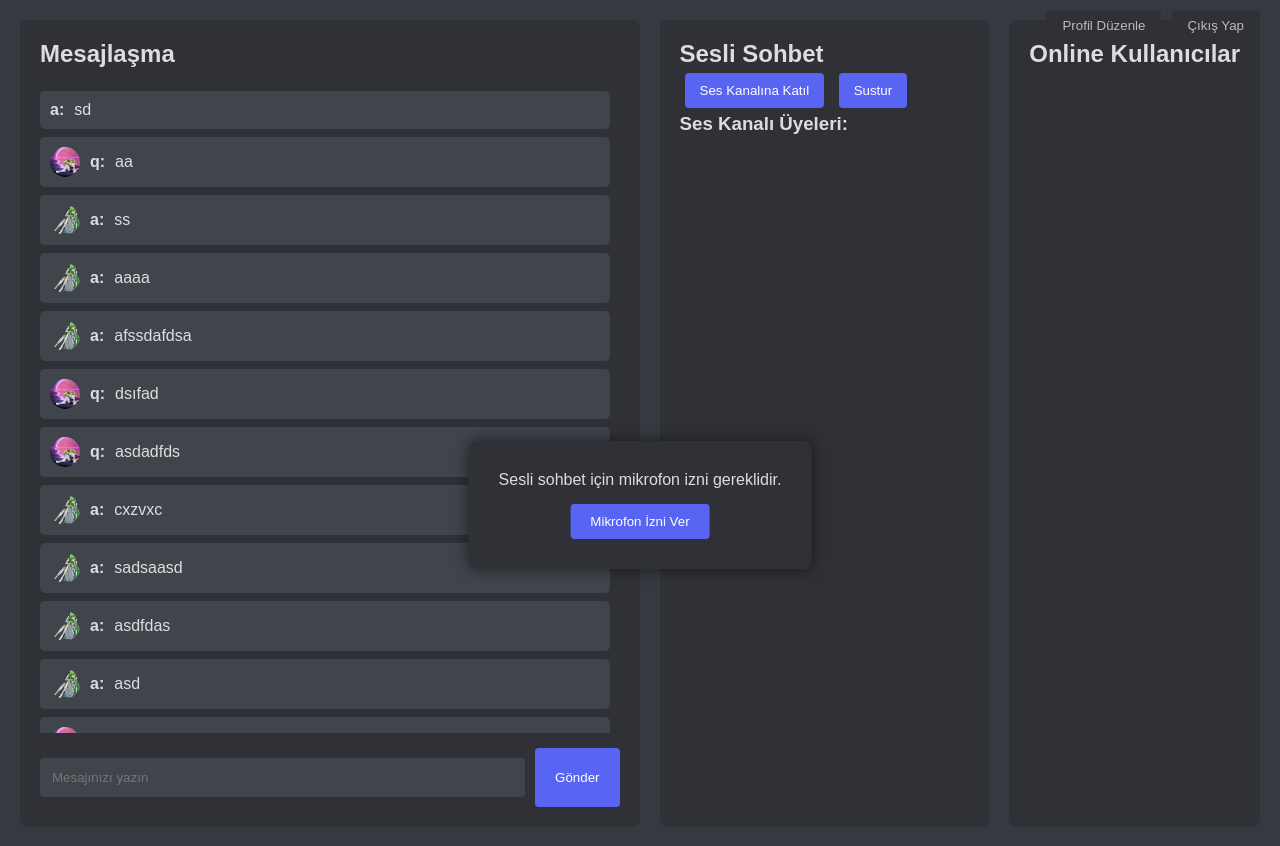
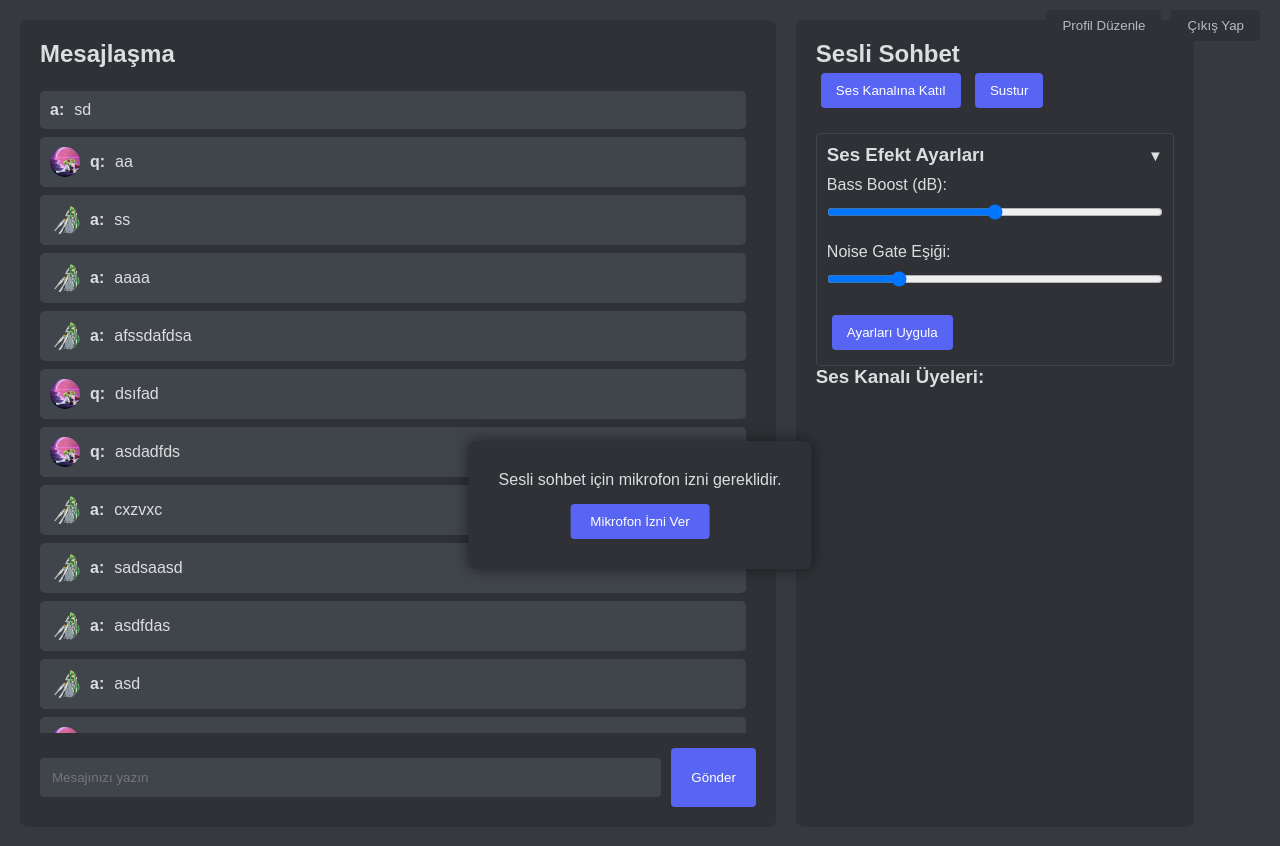
Before and after one commit to Berke-aras/SesliSohbetUygulamas-, a Flask app: page / in a window 1280 px wide. Shown: the top 846 px of the page. Run offline with Flask 3, Linux system fonts and the light colour scheme; a user stored in the database is signed in; some libraries are stand-ins or nearby versions.

Commit message:
mikrafon bass ve noise gate update

```diff
--- a/static/script.js
+++ b/static/script.js
@@ -1,5 +1,6 @@
 const socket = io();
 let remoteUserInfo = {};
+
 // Mesaj gönderme
 document.getElementById("send").addEventListener("click", () => {
     let message = document.getElementById("message").value;
@@ -88,6 +89,56 @@ async function enumerateDevices() {
     });
 }
 
+// Yeni: Ses efektlerini uygulayan fonksiyon
+function applyAudioEffects(stream) {
+    const audioContext = new AudioContext();
+    const source = audioContext.createMediaStreamSource(stream);
+
+    // Slider değerlerini oku
+    const bassGainValue = parseFloat(
+        document.getElementById("bass-gain").value
+    );
+    const noiseThresholdValue = parseFloat(
+        document.getElementById("noise-threshold").value
+    );
+
+    // Bass Boost filtresi
+    const bassFilter = audioContext.createBiquadFilter();
+    bassFilter.type = "lowshelf";
+    bassFilter.frequency.value = 150; // 150 Hz civarı
+    bassFilter.gain.value = bassGainValue; // Slider değeri
+
+    // Noise Gate işlemi için ScriptProcessorNode
+    const processor = audioContext.createScriptProcessor(2048, 1, 1);
+    processor.onaudioprocess = (event) => {
+        const input = event.inputBuffer.getChannelData(0);
+        const output = event.outputBuffer.getChannelData(0);
+        let sum = 0;
+        for (let i = 0; i < input.length; i++) {
+            sum += input[i] * input[i];
+        }
+        const rms = Math.sqrt(sum / input.length);
+        if (rms < noiseThresholdValue) {
+            for (let i = 0; i < input.length; i++) {
+                output[i] = 0;
+            }
+        } else {
+            for (let i = 0; i < input.length; i++) {
+                output[i] = input[i];
+            }
+        }
+    };
+
+    const destination = audioContext.createMediaStreamDestination();
+
+    // Ses zinciri: source -> bassFilter -> processor -> destination
+    source.connect(bassFilter);
+    bassFilter.connect(processor);
+    processor.connect(destination);
+
+    return destination.stream;
+}
+
 async function startVoice() {
     // Giriş ve çıkış cihazlarını seçen HTML elemanlarını al
     const inputSelect = document.getElementById("input-device");
@@ -109,6 +160,8 @@ async function startVoice() {
     // Mikrofon akışını başlat
     try {
         localStream = await navigator.mediaDevices.getUserMedia(constraints);
+        // Yeni eklenen efektler: Dip ses egelleyici ve gürültü kesici
+        localStream = applyAudioEffects(localStream);
     } catch (e) {
         console.error("Ses akışı alınamadı:", e);
         document.getElementById("voice-status").innerText =
@@ -224,7 +277,6 @@ function createPeerConnection(peerId, isOfferer) {
                     ? remoteUserInfo[peerId].username
                     : "Kullanıcı " + peerId;
             label.innerText = "Kullanıcı: " + username;
-            label.innerText = "Kullanıcı: " + username;
             label.classList.add("user-label");
             container.appendChild(label);
 
@@ -253,6 +305,10 @@ function createPeerConnection(peerId, isOfferer) {
         }
         // Remote stream’i ses elementine ata
         audioElement.srcObject = event.streams[0];
+        let profileImgElement = container.querySelector("img");
+        if (profileImgElement) {
+            monitorAudio(audioElement, profileImgElement);
+        }
     };
 
     if (isOfferer) {
@@ -339,3 +395,54 @@ async function startVoiceWithCustomEcho() {
     localStream = destination.stream; // İşlenmiş akışı kullan
     socket.emit("join_voice", { room: room });
 }
+
+function monitorAudio(audioElement, profileImgElement) {
+    const audioContext = new AudioContext();
+    const source = audioContext.createMediaElementSource(audioElement);
+    const analyser = audioContext.createAnalyser();
+    analyser.fftSize = 2048;
+    source.connect(analyser);
+    analyser.connect(audioContext.destination);
+
+    const dataArray = new Uint8Array(analyser.fftSize);
+    setInterval(() => {
+        analyser.getByteTimeDomainData(dataArray);
+        let sum = 0;
+        for (let i = 0; i < dataArray.length; i++) {
+            let sample = dataArray[i] / 128 - 1;
+            sum += sample * sample;
+        }
+        let rms = Math.sqrt(sum / dataArray.length);
+        // Eşik değeri: (örneğin 0.1) üzerinde konuşma tespiti
+        if (rms > 0.1) {
+            profileImgElement.classList.add("speaking");
+        } else {
+            profileImgElement.classList.remove("speaking");
+        }
+    }, 100); // Her 100ms de kontrol ediliyor
+}
+
+document
+    .getElementById("apply-audio-settings")
+    .addEventListener("click", () => {
+        if (localStream) {
+            // Yeni efektleri uygulamak için mevcut akışı yeniden işleyin
+            localStream = applyAudioEffects(localStream);
+            alert("Yeni ses ayarları uygulandı!");
+        }
+    });
+
+document
+    .getElementById("audio-settings-toggle")
+    .addEventListener("click", function () {
+        var content = document.getElementById("audio-settings-content");
+        content.classList.toggle("collapsed");
+
+        // İkonu değiştirme
+        var icon = document.getElementById("toggle-icon");
+        if (content.classList.contains("collapsed")) {
+            icon.textContent = "►"; // Kapalı durum ikonu
+        } else {
+            icon.textContent = "▼"; // Açık durum ikonu
+        }
+    });
--- a/static/style.css
+++ b/static/style.css
@@ -1,14 +1,31 @@
+/* CSS: Geliştirilmiş Chat Uygulaması Stilleri */
+
+/* Custom Properties: Renk, boyut ve geçiş ayarları */
+:root {
+    --primary-bg: #36393f;
+    --secondary-bg: #2f3136;
+    --accent-bg: #40444b;
+    --primary-color: #dcddde;
+    --secondary-color: #b9bbbe;
+    --blue: #5865f2;
+    --blue-hover: #4752c4;
+    --link-color: #00aff4;
+    --border-radius: 4px;
+    --padding: 12px;
+    --transition: background 0.2s ease;
+}
+
 /* Genel Stiller */
 * {
     margin: 0;
     padding: 0;
     box-sizing: border-box;
-    font-family: "Arial", sans-serif;
+    font-family: Arial, sans-serif;
 }
 
 body {
-    background-color: #36393f;
-    color: #dcddde;
+    background-color: var(--primary-bg);
+    color: var(--primary-color);
     min-height: 100vh;
     display: flex;
     flex-wrap: wrap;
@@ -132,17 +149,18 @@ body {
 }
 
 #voice-container button {
-    background: #5865f2;
-    color: white;
+    background: var(--blue);
+    color: #fff;
     border: none;
     padding: 10px 15px;
     margin: 5px;
-    border-radius: 4px;
+    border-radius: var(--border-radius);
     cursor: pointer;
+    transition: var(--transition);
 }
 
 #voice-container button:hover {
-    background: #4752c4;
+    background: var(--blue-hover);
 }
 
 #device-selection {
@@ -150,18 +168,18 @@ body {
 }
 
 select {
-    background: #40444b;
-    color: white;
+    background: var(--accent-bg);
+    color: #fff;
     border: none;
     padding: 8px;
     margin: 5px 0;
-    border-radius: 4px;
+    border-radius: var(--border-radius);
     width: 100%;
 }
 
 /* Online Kullanıcılar */
 #online-container {
-    background: #2f3136;
+    background: var(--secondary-bg);
     border-radius: 8px;
     padding: 20px;
     min-width: 200px;
@@ -191,28 +210,146 @@ input[type="text"],
 input[type="password"],
 input[type="file"] {
     width: 100%;
-    padding: 12px;
+    padding: var(--padding);
     margin: 10px 0;
-    background: #40444b;
+    background: var(--accent-bg);
     border: none;
-    border-radius: 4px;
-    color: white;
+    border-radius: var(--border-radius);
+    color: #fff;
 }
 
 button[type="submit"] {
-    background: #5865f2;
-    color: white;
+    background: var(--blue);
+    color: #fff;
     border: none;
     padding: 12px 20px;
     margin-top: 15px;
-    border-radius: 4px;
+    border-radius: var(--border-radius);
     cursor: pointer;
     width: 100%;
 }
 
 a {
-    color: #00aff4;
+    color: var(--link-color);
     text-decoration: none;
+}
+
+.speaking {
+    border: 2px solid green;
+    border-radius: 50%;
+}
+
+--- Ses Efekt Ayarları Bölümü --- #audio-settings {
+    margin-top: 20px;
+    padding: 10px;
+    background: var(--secondary-bg);
+    border: 1px solid var(--accent-bg);
+    border-radius: var(--border-radius);
+}
+
+#audio-settings h3 {
+    margin-bottom: 10px;
+    color: var(--primary-color);
+}
+
+#audio-settings label {
+    display: block;
+    margin-bottom: 5px;
+    color: var(--primary-color);
+}
+
+#audio-settings input[type="range"] {
+    width: 100%;
+    margin: 5px 0;
+}
+
+#audio-settings span {
+    display: inline-block;
+    min-width: 30px;
+    text-align: right;
+    color: var(--primary-color);
+}
+
+#apply-audio-settings {
+    background: var(--blue);
+    color: #fff;
+    border: none;
+    padding: var(--padding);
+    border-radius: var(--border-radius);
+    cursor: pointer;
+    margin-top: 10px;
+    transition: var(--transition);
+}
+
+#apply-audio-settings:hover {
+    background: var(--blue-hover);
+}
+
+/* --- Ses Efekt Ayarları Collapsible Bölümü --- */
+#audio-settings {
+    margin-top: 20px;
+    background: var(--secondary-bg);
+    border: 1px solid var(--accent-bg);
+    border-radius: var(--border-radius);
+    padding: 10px;
+}
+
+.collapsible-header {
+    cursor: pointer;
+    display: flex;
+    justify-content: space-between;
+    align-items: center;
+    color: var(--primary-color);
+    margin-bottom: 10px;
+}
+
+.collapsible-content {
+    max-height: 1000px; /* İçeriğin yüksekliğine göre ayarlanabilir */
+    overflow: hidden;
+    transition: max-height 0.3s ease-out;
+}
+
+.collapsible-content.collapsed {
+    max-height: 0;
+}
+
+/* Ses ayarları içeriği */
+#audio-settings label {
+    display: block;
+    margin-bottom: 5px;
+    color: var(--primary-color);
+}
+
+#audio-settings input[type="range"] {
+    width: 100%;
+    margin: 5px 0;
+}
+
+#audio-settings span {
+    display: inline-block;
+    min-width: 30px;
+    text-align: right;
+    color: var(--primary-color);
+}
+
+#apply-audio-settings {
+    background: var(--blue);
+    color: #fff;
+    border: none;
+    padding: var(--padding);
+    border-radius: var(--border-radius);
+    cursor: pointer;
+    margin-top: 10px;
+    transition: var(--transition);
+}
+
+#apply-audio-settings:hover {
+    background: var(--blue-hover);
+}
+
+/* İkon için basit stil */
+#toggle-icon {
+    font-size: 0.8em;
 }
 
 /* Responsive Tasarım */
--- a/templates/index.html
+++ b/templates/index.html
@@ -63,7 +63,7 @@
                 Ses Kanalından Çık
             </button>
             <button id="mute">Sustur</button>
-            <!-- Yeni mute tuşu -->
+            <!-- Cihaz seçim menüsü -->
             <div id="device-selection" style="display: none">
                 <label for="input-device">Mikrofon Seçin:</label>
                 <select id="input-device"></select>
@@ -71,17 +71,50 @@
                 <select id="output-device"></select>
                 <button id="confirm-devices">Onayla</button>
             </div>
+
+            <!-- Yeni: Ses Efekt Ayarları -->
+            <div id="audio-settings">
+                <h3 id="audio-settings-toggle" class="collapsible-header">
+                    Ses Efekt Ayarları
+                    <span id="toggle-icon">▼</span>
+                </h3>
+                <div id="audio-settings-content" class="collapsible-content">
+                    <div>
+                        <label for="bass-gain">Bass Boost (dB):</label>
+                        <input
+                            type="range"
+                            id="bass-gain"
+                            min="0"
+                            max="12"
+                            step="0.5"
+                            value="6"
+                        />
+                        <span id="bass-gain-value"></span>
+                    </div>
+                    <div>
+                        <label for="noise-threshold">Noise Gate Eşiği:</label>
+                        <input
+                            type="range"
+                            id="noise-threshold"
+                            min="0"
+                            max="0.1"
+                            step="0.005"
+                            value="0.02"
+                        />
+                        <span id="noise-threshold-value"></span>
+                    </div>
+                    <button id="apply-audio-settings">Ayarları Uygula</button>
+                </div>
+            </div>
+
             <div id="voice-status"></div>
             <h3>Ses Kanalı Üyeleri:</h3>
             <ul id="voice-users"></ul>
         </div>
 
-        <!-- Online Kullanıcılar -->
-        <div id="online-container">
-            <h2>Online Kullanıcılar</h2>
-            <ul id="online-users"></ul>
-        </div>
-
+        <ul id="online-users">
+            Online
+        </ul>
         <script src="{{ url_for('static', filename='script.js') }}"></script>
     </body>
 </html>
```
Also changed, not shown: other parts of static/style.css (+22 -21 lines), instance/app.db (deleted), uploads/f1ced15c-0b9e-4add-a725-2412e5e6b902_Adsz_tasarm_1.png (added), uploads/pngwing.com_3.png (added).
